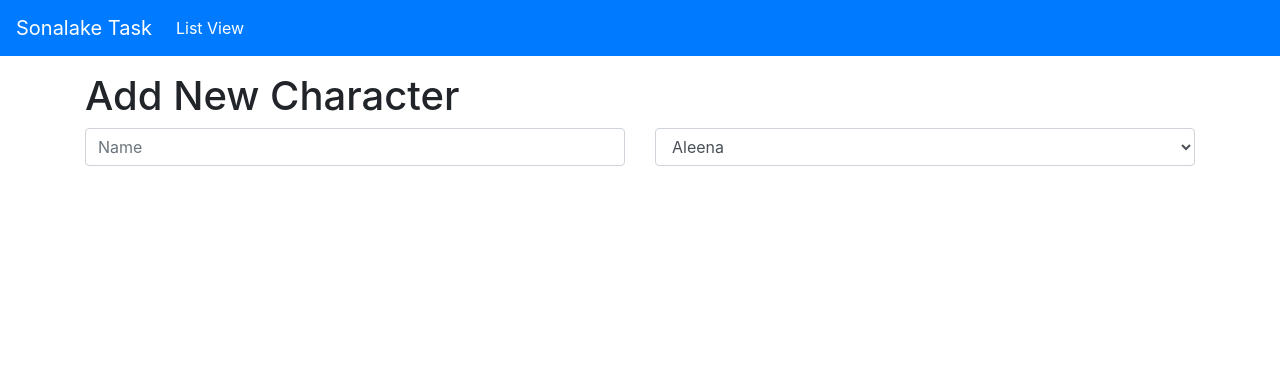
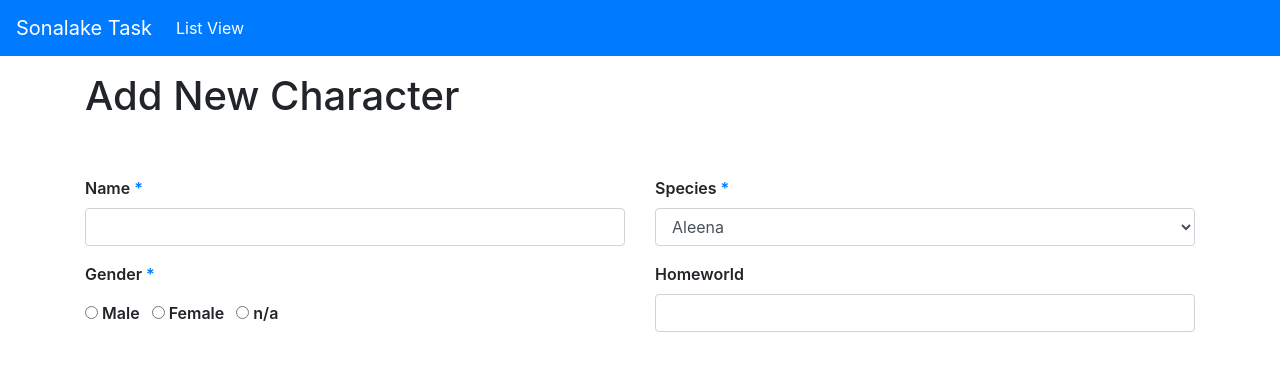
Before and after one commit to MKA1500/Angular-typicode-json-server, an Angular app: page /add-character in a window 1280 px wide. Shown: the top 370 px of the page. Built offline with nearby package versions, Linux system fonts and the light colour scheme; data requests are answered from the project's data file.

Commit message:
the form template

```diff
--- a/src/app/add-character/add-character.component.html
+++ b/src/app/add-character/add-character.component.html
@@ -1,16 +1,22 @@
 <h1>Add New Character</h1>
-<form>
+<form class="add-character-form">
   <div class="row">
     <div class="col-md-6">
+      <div class="form-group">
+        <label for="charName">Name<span class="required">*</span></label>
         <input
           type="text"
           class="form-control"
-        placeholder="Name"
+          id="charName"
           required>
       </div>
+    </div>
     <div class="col-md-6">
+      <div class="form-group">
+        <label for="charSpecies">Species<span class="required">*</span></label>
         <select
           class="form-control"
+          id="charSpecies"
           required>
           <option *ngFor="let spec of species">
             {{ spec }}
@@ -18,4 +24,40 @@
         </select>
       </div>
     </div>
+    <div class="col-md-6">
+      <div class="form-group">
+        <label for="charGender">Gender<span class="required">*</span></label>
+        <div class="radios">
+          <label>
+            <input
+              type="radio"
+              name="charGender"
+              value="male"
+              required> Male
+          </label>
+          <label>
+            <input
+              type="radio"
+              name="charGender"
+              value="female"> Female
+          </label>
+          <label>
+            <input
+              type="radio"
+              name="charGender"
+              value="n/a"> n/a
+          </label>
+        </div>
+      </div>
+    </div>
+    <div class="col-md-6">
+      <div class="form-group">
+        <label for="charHomeworld">Homeworld</label>
+        <input
+          type="text"
+          class="form-control"
+          id="charHomeworld">
+      </div>
+    </div>
+  </div>
 </form>
--- a/src/app/add-character/add-character.component.scss
+++ b/src/app/add-character/add-character.component.scss
@@ -1,3 +1,22 @@
-.form-control {
-  margin-bottom: 2rem;
+.add-character-form {
+  padding-top: 3rem;
+  label {
+    font-weight: 600;
+    .required {
+      color: #007bff;
+      margin-left: .25rem;
+    }
+  }
+  .radios {
+    height: 2.375rem;
+    display: flex;
+    align-items: center;
+    label {
+      margin-bottom: 0;
+      margin-left: .75rem;
+      &:first-child {
+        margin-left: 0;
+      }
+    }
+  }
 }
```
Lines whose indentation alone changed are shown as unchanged.
